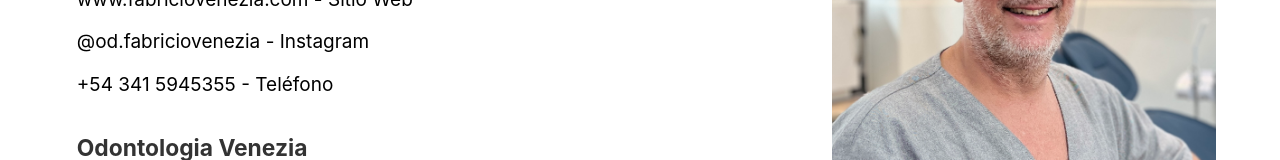
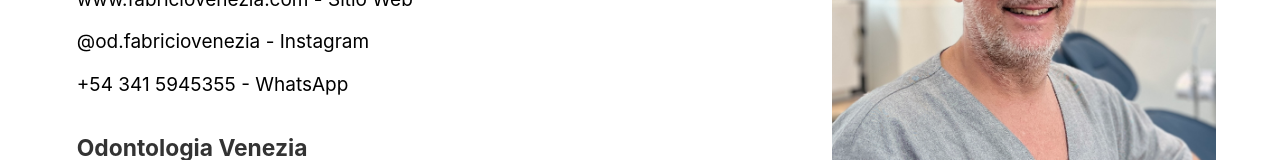
Before and after one commit to fabriciovenezia/fabriciovenezia.com, a React (Create React App) app: page / in a window 1280 px wide. Both pictures are taken after a click on the button "Contacto". Shown: the part 325-485 px from the top of the page. Built offline with nearby package versions, Linux system fonts and the light colour scheme.

Commit message:
Change on string

```diff
--- a/src/locales/en.json
+++ b/src/locales/en.json
@@ -85,7 +85,8 @@
 			"email": "Email",
 			"website": "Website",
 			"instagram": "Instagram",
-			"phone": "Phone"
+			"phone": "Phone",
+			"whatsapp": "WhatsApp"
 		}
 	}
 }
--- a/src/locales/es.json
+++ b/src/locales/es.json
@@ -85,7 +85,8 @@
 			"email": "Email",
 			"website": "Sitio Web",
 			"instagram": "Instagram",
-			"phone": "Teléfono"
+			"phone": "Teléfono",
+			"whatsapp": "WhatsApp"
 		}
 	}
 }
--- a/src/pages/ContactSection.js
+++ b/src/pages/ContactSection.js
@@ -42,7 +42,7 @@ const ContactSection = () => {
               target="_blank"
               rel="noopener noreferrer"
             >
-              {data.whatsapp} - {titles.phone}
+              {data.whatsapp} - {titles.whatsapp}
             </a>
           ) : (
             <a
```
